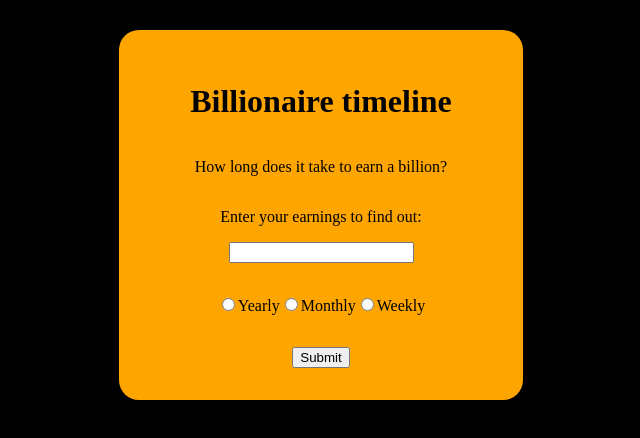
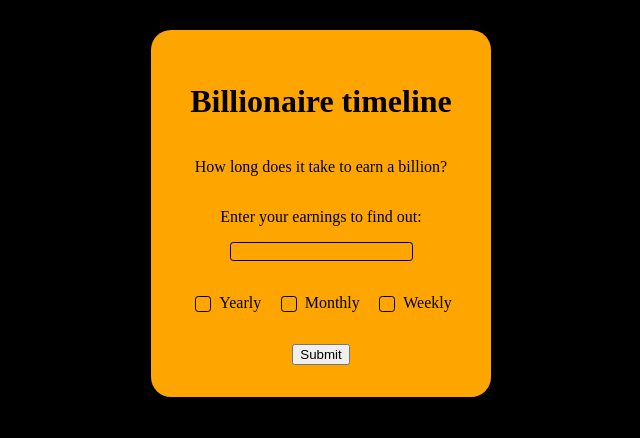
Before and after one commit to janemaguire/billionaire-timeline, a React (Vite) app: page / in a window 1280 px wide. Shown: the top 438 px of the page, without its empty margins (319-959 px from the left). Built offline with nearby package versions, Linux system fonts and the light colour scheme.

Commit message:
Styles custom radio buttons

```diff
--- /dev/null
+++ b/src/Form.css
@@ -0,0 +1,49 @@
+.form-container {
+
+}
+
+.period-container {
+    display: flex;
+    justify-content: space-around;
+}
+
+label {
+    display: flex;
+    align-items: baseline;
+}
+
+input {
+    background-color: orange;
+    color: black;
+    border: 0.1rem solid black;
+    border-radius: 0.2rem;
+}
+
+input[type="radio"] {
+    -webkit-appearance: none;
+    appearance: none;
+    margin-right: 0.5rem;
+    font: inherit;
+    width: 1rem;
+    height: 1rem;
+    display: grid;
+    place-content: center;
+  }
+
+  input[type="radio"]::before {
+    content: "";
+    width: 0.5rem;
+    height: 0.5rem;
+    border-radius: 0.2rem;
+    transform: scale(0);
+    box-shadow: inset 1rem 1rem black;
+  }
+
+  input[type="radio"]:checked::before {
+    transform: scale(1);
+  }
+
+  input[type="radio"]:focus {
+    outline: max(1px, 0.1rem) solid white;
+    outline-offset: max(1px, 0.1rem);
+  }
--- a/src/Form.tsx
+++ b/src/Form.tsx
@@ -1,3 +1,5 @@
+import './Form.css'
+
 function Form({calculate}) {
 
     return(
--- a/src/index.css
+++ b/src/index.css
@@ -1,3 +1,9 @@
+*,
+*:before,
+*:after {
+  box-sizing: border-box;
+}
+
 #body {
   flex-direction: column;
   margin: 0 auto;
@@ -12,7 +18,6 @@
   margin: 0 auto;
   padding: 2rem;
   text-align: center;
-
   color: black;
   background-color: orange;
   border-radius: 20px;
```
